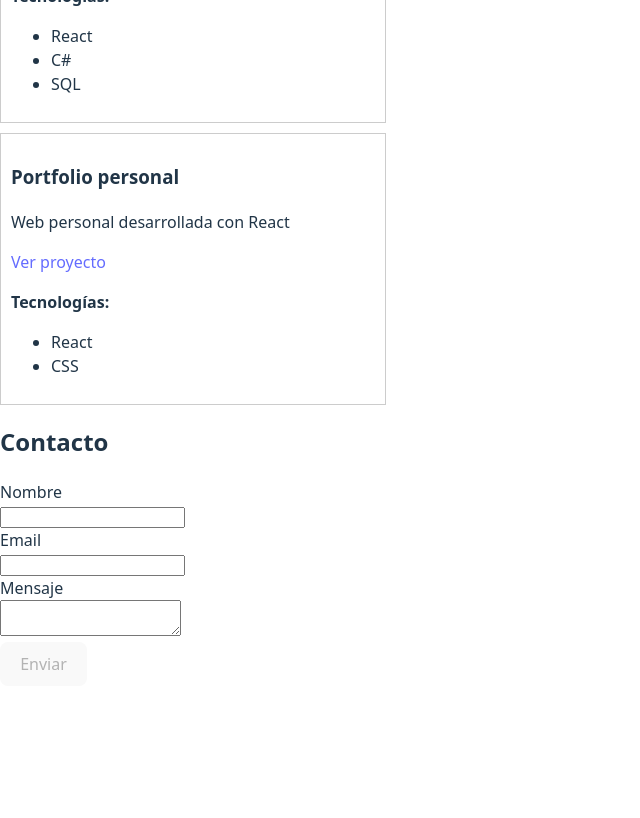
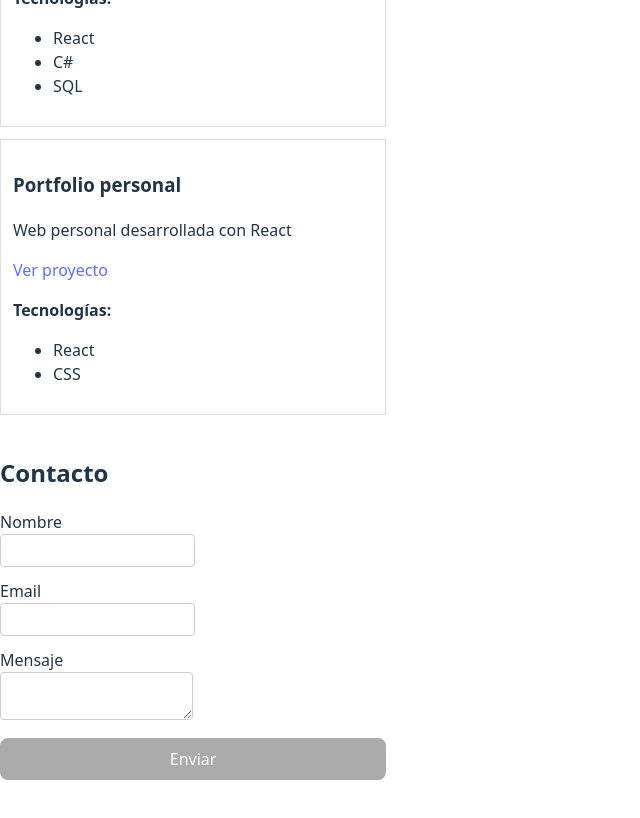
Before and after one commit to MatiasCur91/portfolio-react, a React (Vite) app: page / in a window 1280 px wide. Shown: the part 800-1618 px from the top of the page, without its empty margins (0-640 px from the left). Before the commit the page ends 1486 px from the top, so only its background shows below. Built offline with nearby package versions, Linux system fonts and the light colour scheme.

Commit message:
Agregar estilos con CSS Modules

```diff
--- a/src/components/Contact.jsx
+++ b/src/components/Contact.jsx
@@ -1,4 +1,6 @@
 import { useState } from "react"
+import styles from "./Contact.module.css"
+
 
 const initialForm = {
   name: "",
@@ -33,13 +35,14 @@ function Contact() {
   }
 
   return (
-    <section>
+     <section className={styles.section}>
     <h2>Contacto</h2>
 
-      <form onSubmit={handleSubmit}>
+    <form className={styles.form} onSubmit={handleSubmit}>
       <div>
         <label>Nombre</label><br />
         <input
+          className={styles.input}
           type="text"
           name="name"
           value={form.name}
@@ -50,6 +53,7 @@ function Contact() {
       <div>
         <label>Email</label><br />
         <input
+          className={styles.input}
           type="email"
           name="email"
           value={form.email}
@@ -60,6 +64,7 @@ function Contact() {
       <div>
         <label>Mensaje</label><br />
         <textarea
+          className={styles.textarea}
           name="message"
           value={form.message}
           onChange={handleChange}
@@ -67,6 +72,7 @@ function Contact() {
       </div>
 
       <button
+        className={styles.button}
         type="submit"
         disabled={!form.name || !form.email}
       >
--- /dev/null
+++ b/src/components/Contact.module.css
@@ -0,0 +1,30 @@
+.section {
+  max-width: 500px;
+  margin: 40px auto;
+}
+
+.form {
+  display: flex;
+  flex-direction: column;
+  gap: 12px;
+}
+
+.input,
+.textarea {
+  padding: 8px;
+  border: 1px solid #ccc;
+  border-radius: 4px;
+}
+
+.button {
+  padding: 10px;
+  background-color: #222;
+  color: white;
+  border: none;
+  cursor: pointer;
+}
+
+.button:disabled {
+  background-color: #aaa;
+  cursor: not-allowed;
+}
--- a/src/components/ProjectCard.jsx
+++ b/src/components/ProjectCard.jsx
@@ -1,6 +1,9 @@
+import styles from "./Projects.module.css"
+
+
 function ProjectCard({ title, description, tech, url }) {
     return (
-    <div style={{ border: "1px solid #ccc", marginBottom: "10px", padding: "10px" }}>
+        <div className={styles.card}>
             <h3>{title}</h3>
             <p>{description}</p>
             <p><a href={url} target="_blank" rel="noopener noreferrer">Ver proyecto</a></p>
--- /dev/null
+++ b/src/components/Projects.module.css
@@ -0,0 +1,5 @@
+.card {
+  border: 1px solid #ddd;
+  padding: 12px;
+  margin-bottom: 12px;
+}
```
Lines whose indentation alone changed are shown as unchanged.
